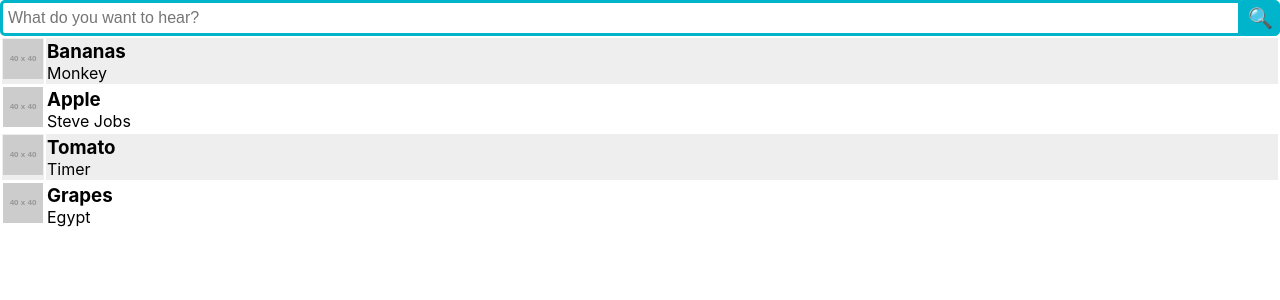
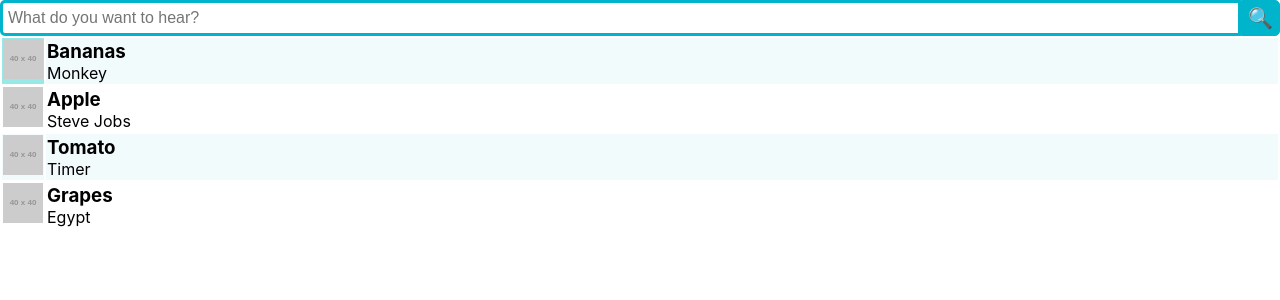
Before and after one commit to antonio-ramadas/palbum, a React (Create React App) app: page / in a window 1280 px wide. In both pictures the pointer is over the element 23 px from the left and 61 px from the top of the page. Shown: the top 300 px of the page. Built offline with nearby package versions, Linux system fonts and the light colour scheme.

Commit message:
Add colors to table

```diff
--- a/src/App.css
+++ b/src/App.css
@@ -1,9 +1,14 @@
 table tr:nth-child(odd) {
-    background-color: #eee;
+    background-color: #47c7d612;
 }
 
 td p, td h3 {
     margin:0;
+}
+
+td:hover {
+    background-color: #32d6d07a;
+    cursor: pointer;
 }
 
 tr {
```
